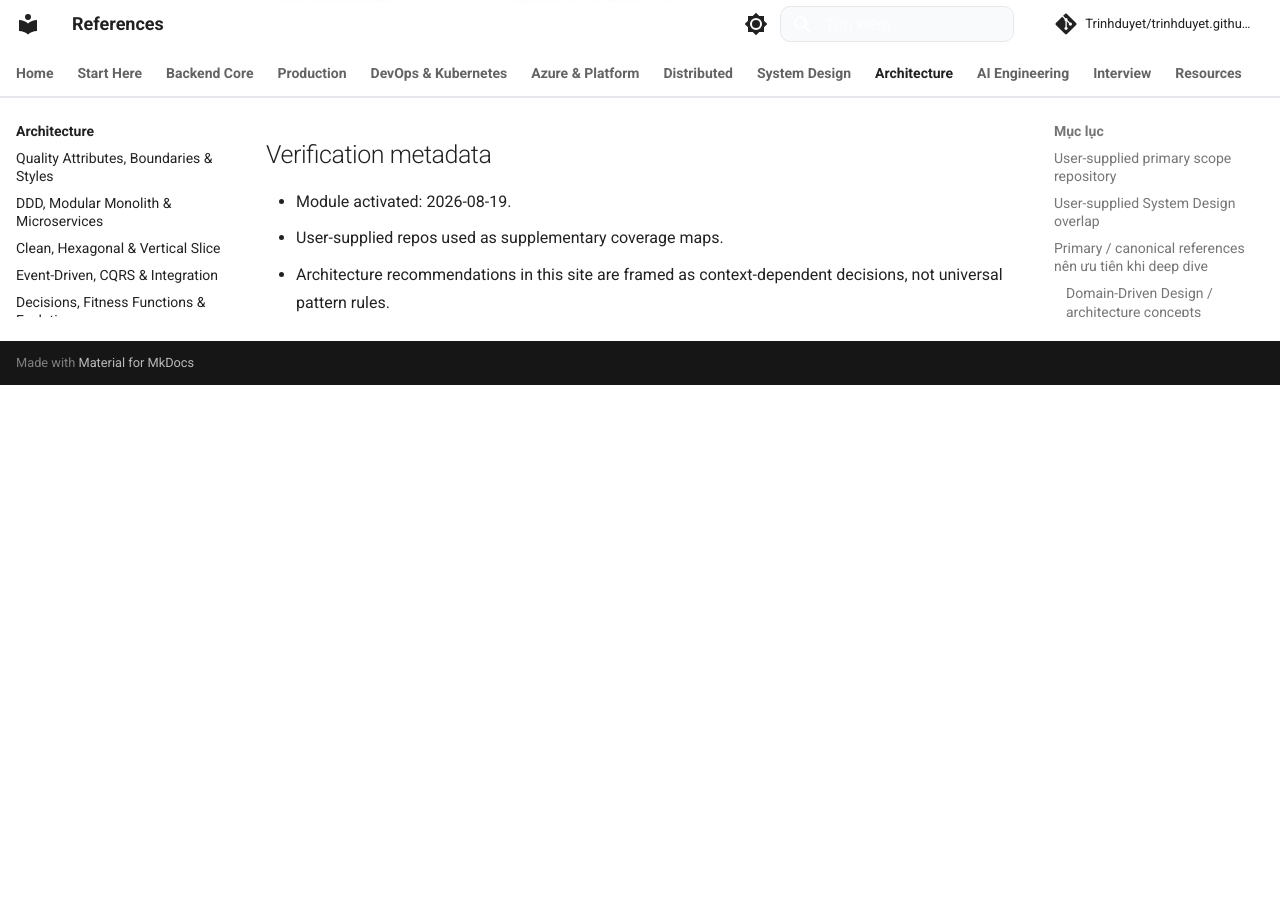
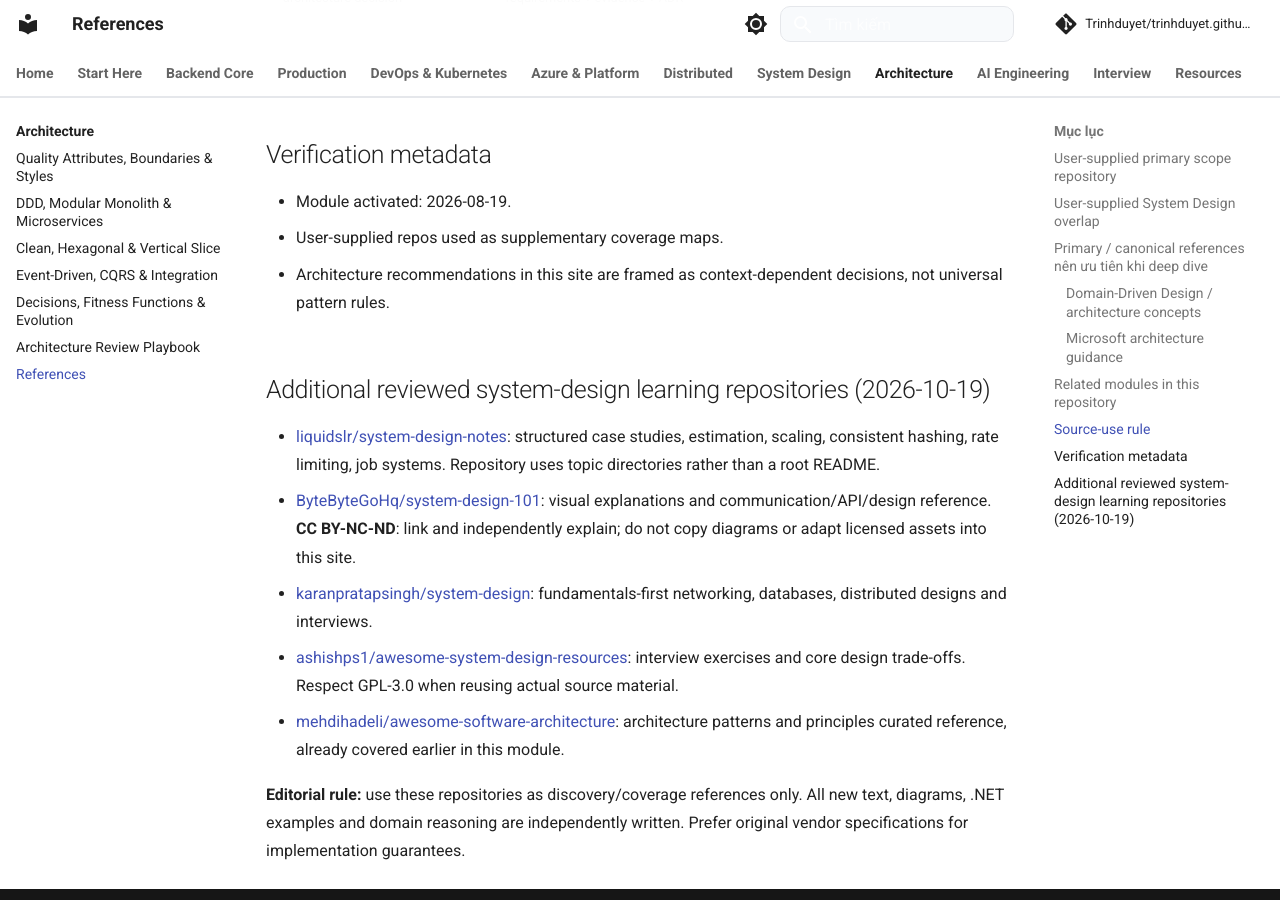
Before and after one commit to Trinhduyet/trinhduyet.github.io, an MkDocs documentation site: the page built from docs/25-software-architecture/references.md, in a window 1280 px wide and 900 px high, scrolled down 2393 px. Built offline with MkDocs 1.6.1 and Material for MkDocs 9.7.7, drawn with Linux system fonts in a browser that asks for light colours; comment, search, counter and statistics services are not loaded; before the commit the page ends 2778 px from its top, so only the background shows below that.

Commit message:
docs(architecture): connect learning path and cite source repositories

```diff
--- a/docs/25-software-architecture/references.md
+++ b/docs/25-software-architecture/references.md
@@ -86,3 +86,13 @@ trade-offs / case studies
 - Module activated: 2026-08-19.
 - User-supplied repos used as supplementary coverage maps.
 - Architecture recommendations in this site are framed as context-dependent decisions, not universal pattern rules.
+
+## Additional reviewed system-design learning repositories (2026-10-19)
+
+- [liquidslr/system-design-notes](https://github.com/liquidslr/system-design-notes): structured case studies, estimation, scaling, consistent hashing, rate limiting, job systems. Repository uses topic directories rather than a root README.
+- [ByteByteGoHq/system-design-101](https://github.com/ByteByteGoHq/system-design-101): visual explanations and communication/API/design reference. **CC BY-NC-ND**: link and independently explain; do not copy diagrams or adapt licensed assets into this site.
+- [karanpratapsingh/system-design](https://github.com/karanpratapsingh/system-design): fundamentals-first networking, databases, distributed designs and interviews.
+- [ashishps1/awesome-system-design-resources](https://github.com/ashishps1/awesome-system-design-resources): interview exercises and core design trade-offs. Respect GPL-3.0 when reusing actual source material.
+- [mehdihadeli/awesome-software-architecture](https://github.com/mehdihadeli/awesome-software-architecture): architecture patterns and principles curated reference, already covered earlier in this module.
+
+**Editorial rule:** use these repositories as discovery/coverage references only. All new text, diagrams, .NET examples and domain reasoning are independently written. Prefer original vendor specifications for implementation guarantees.
```
